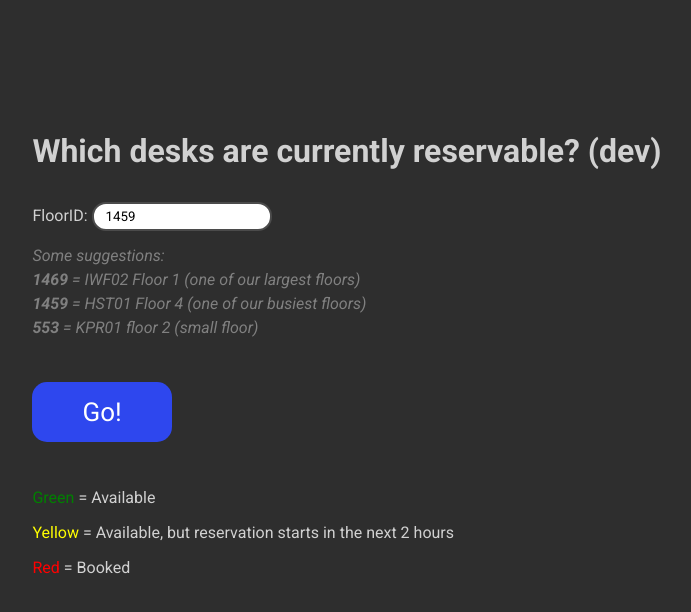
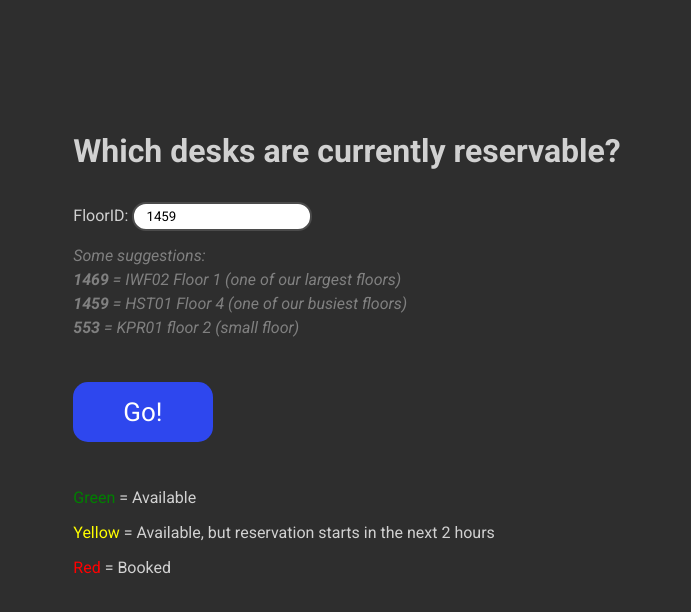
Before and after one commit to Astrofive/Desk-Availability-Map, a plain HTML site: page index.html in a window 1280 px wide. Shown: the whole page, without its empty margins (293-984 px from the left). Drawn offline with Linux system fonts and the light colour scheme; a script that the page names is missing; a web font is replaced by a local one.

Commit message:
text changes

```diff
--- a/index.html
+++ b/index.html
@@ -17,7 +17,7 @@
 <body>
     <div id="container1">
         <div id="container2">
-            <h3 class="title">Which desks are currently reservable? (dev)</h3>
+            <h3 class="title">Which desks are currently reservable?</h3>
 
             <form>
                 <li>
```
